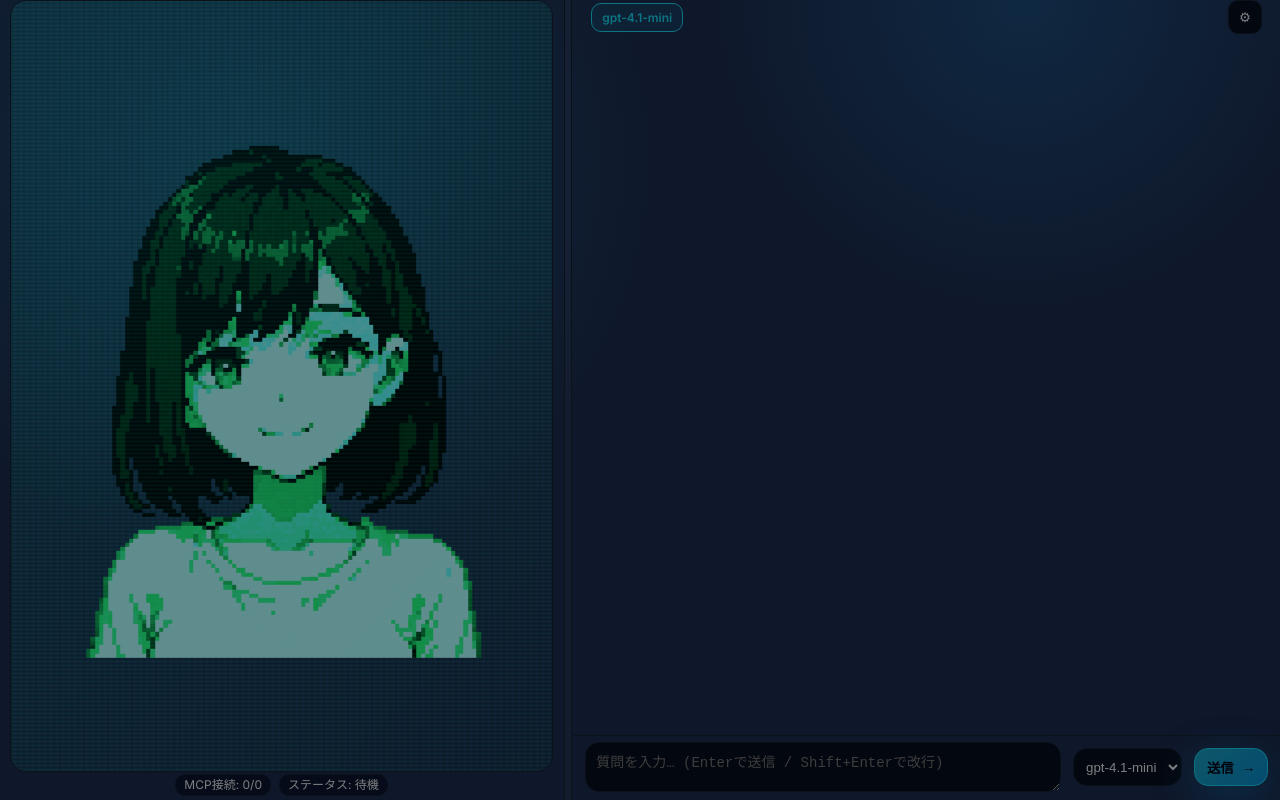
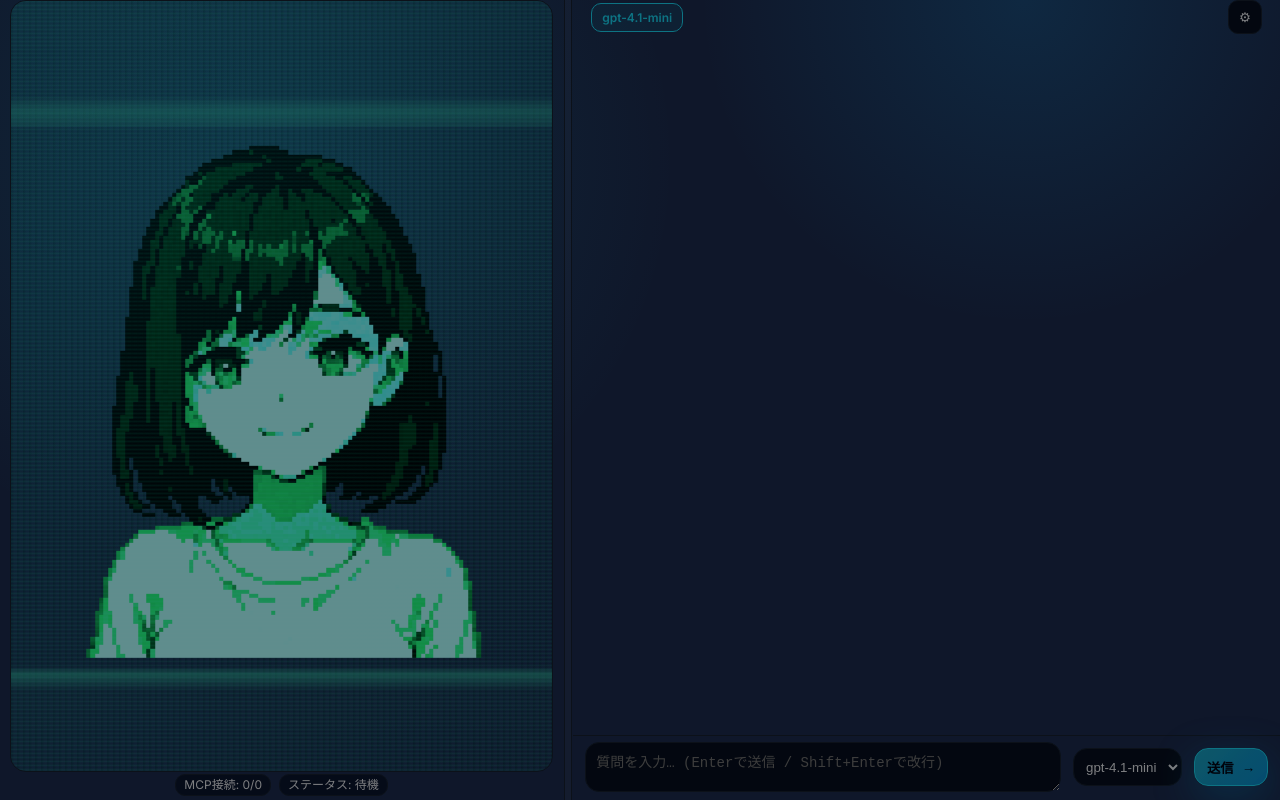
Before and after one commit to orenodinner/SubMoniAgent, a React (Vite) app: page / in a window 1280 px wide. Built offline with nearby package versions, Linux system fonts and the light colour scheme.

Commit message:
設定更新

```diff
--- a/src/main/configStore.ts
+++ b/src/main/configStore.ts
@@ -23,6 +23,7 @@ export type AppConfig = {
     screenFilter: string;
     avatarFilter: string;
     fontScale: number;
+    showCodecLines: boolean;
   };
 };
 
@@ -54,6 +55,7 @@ const defaultConfig: AppConfig = {
     screenFilter: "brightness(0.55) contrast(1.05)",
     avatarFilter: "brightness(0.9) contrast(1.1) sepia(0.9) hue-rotate(90deg) saturate(3)",
     fontScale: 1,
+    showCodecLines: true,
   },
 };
 
--- a/src/renderer/src/App.tsx
+++ b/src/renderer/src/App.tsx
@@ -24,6 +24,7 @@ type AppConfig = {
     screenFilter: string;
     avatarFilter: string;
     fontScale: number;
+    showCodecLines: boolean;
   };
 };
 
@@ -172,7 +173,7 @@ export default function App() {
     <div className="app-shell" style={cssVars} ref={shellRef}>
       <div className="character-area">
         <div className="canvas-frame">
-          <CharacterCanvas state={status} />
+          <CharacterCanvas state={status} enableCodecLines={config?.ui.showCodecLines !== false} />
         </div>
         <div className="character-meta">
           <div className="meta-chip">MCP接続: {connectedCount}/{totalServers || 0}</div>
--- a/src/renderer/src/components/CharacterCanvas.tsx
+++ b/src/renderer/src/components/CharacterCanvas.tsx
@@ -7,12 +7,13 @@ import talkFrame3 from "../assets/avater/talk/4ani3.png";
 
 type Props = {
   state: ChatState;
+  enableCodecLines?: boolean;
 };
 
 const TALK_FRAMES = [talkFrame1, talkFrame2, talkFrame3];
 const TALK_INTERVAL_MS = 160; // ~6fps for lip sync
 
-export default function CharacterCanvas({ state }: Props) {
+export default function CharacterCanvas({ state, enableCodecLines = true }: Props) {
   const [frameIndex, setFrameIndex] = useState(0);
 
   useEffect(() => {
@@ -30,5 +31,22 @@ export default function CharacterCanvas({ state }: Props) {
 
   const currentFrame = state === "speaking" ? TALK_FRAMES[frameIndex] : idleImage;
 
-  return <img src={currentFrame} alt="character" className="character-canvas" draggable={false} />;
+  const sweepLayers = [
+    { className: "codec-lines", delay: "-0.8s" },
+    { className: "codec-lines", delay: "-2.4s" },
+    { className: "codec-lines mid", delay: "-1.6s" },
+   // { className: "codec-lines mid", delay: "-3.1s" },
+  //  { className: "codec-lines slow", delay: "-1.3s" },
+    { className: "codec-lines slow", delay: "-3.8s" },
+  ];
+
+  return (
+    <div className="character-layer">
+      <img src={currentFrame} alt="character" className="character-canvas" draggable={false} />
+      {enableCodecLines &&
+        sweepLayers.map((layer, idx) => (
+          <div className={layer.className} style={{ animationDelay: layer.delay }} aria-hidden key={idx} />
+        ))}
+    </div>
+  );
 }
--- a/src/renderer/src/components/SettingsDialog.tsx
+++ b/src/renderer/src/components/SettingsDialog.tsx
@@ -27,6 +27,7 @@ type AppConfig = {
     screenFilter: string;
     avatarFilter: string;
     fontScale: number;
+    showCodecLines: boolean;
   };
 };
 
@@ -160,11 +161,20 @@ export default function SettingsDialog({ config, onSave, onClose, connectionInfo
       </label>
 
       <label>
+        オシロスコープラインを表示
+        <input
+          type="checkbox"
+          checked={local.ui.showCodecLines ?? true}
+          onChange={(e) => setLocal({ ...local, ui: { ...local.ui, showCodecLines: e.target.checked } })}
+        />
+      </label>
+
+      <label>
         常に手前に表示
         <input
           type="checkbox"
-            checked={local.ui.alwaysOnTop}
-            onChange={(e) => setLocal({ ...local, ui: { ...local.ui, alwaysOnTop: e.target.checked } })}
+          checked={local.ui.alwaysOnTop}
+          onChange={(e) => setLocal({ ...local, ui: { ...local.ui, alwaysOnTop: e.target.checked } })}
           />
         </label>
 
--- a/src/renderer/src/index.css
+++ b/src/renderer/src/index.css
@@ -173,6 +173,17 @@ body {
   mix-blend-mode: lighten;
   opacity: 0.35;
   animation: codec-flicker 1.4s steps(2, end) infinite;
+}
+
+.character-layer {
+  position: relative;
+  width: 100%;
+  height: 100%;
+}
+
+.character-layer > * {
+  position: absolute;
+  inset: 0;
 }
 
 .chat-area {
@@ -446,6 +457,49 @@ body {
   transition: filter 120ms ease, transform 160ms ease;
 }
 
+.codec-lines {
+  background: repeating-linear-gradient(
+    to bottom,
+    transparent 0,
+    transparent 22%,
+    rgba(70, 255, 200, 0.8) 23%,
+    rgba(70, 255, 200, 0.05) 25%,
+    transparent 40%
+  );
+  pointer-events: none;
+  mix-blend-mode: screen;
+  opacity: 0.5;
+  animation: codec-sweep 6s linear infinite;
+  filter: blur(0.2px);
+}
+
+.codec-lines.mid {
+  animation-duration: 7s;
+  animation-delay: -0.6s;
+  background: repeating-linear-gradient(
+    to bottom,
+    transparent 0,
+    transparent 18%,
+    rgba(70, 255, 200, 0.8) 20%,
+    rgba(70, 255, 200, 0.05) 23%,
+    transparent 34%
+  );
+}
+
+.codec-lines.slow {
+  opacity: 0.35;
+  animation-duration: 9s;
+  animation-delay: -1.3s;
+  background: repeating-linear-gradient(
+    to bottom,
+    transparent 0,
+    transparent 20%,
+    rgba(70, 255, 200, 0.85) 22%,
+    rgba(70, 255, 200, 0.08) 25%,
+    transparent 38%
+  );
+}
+
 .character-meta {
   display: flex;
   gap: 8px;
@@ -563,6 +617,21 @@ body {
     transform: translateY(0) scaleX(1.005);
   }
 }
+
+@keyframes codec-sweep {
+  0% {
+    transform: translateY(-100%);
+  }
+  40% {
+    transform: translateY(110%);
+  }
+  45% {
+    transform: translateY(-30%);
+  }
+  100% {
+    transform: translateY(120%);
+  }
+}
 ::-webkit-scrollbar {
   width: 10px;
 }
```
